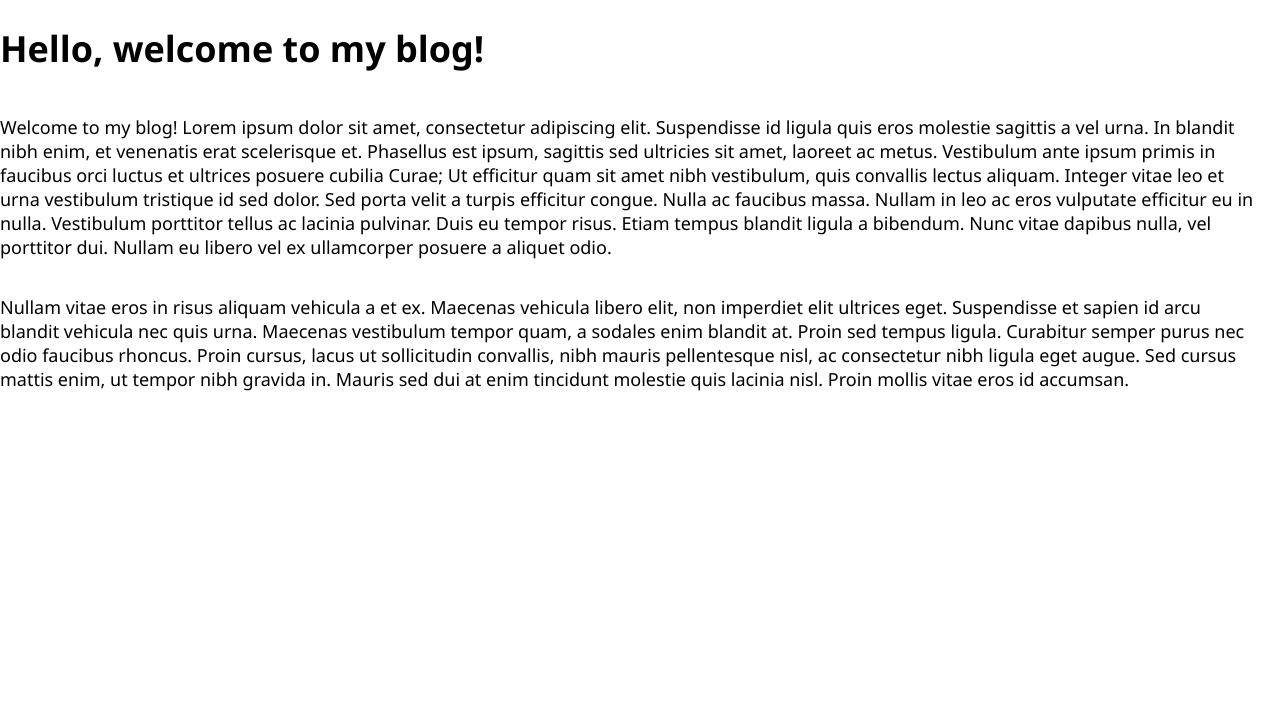
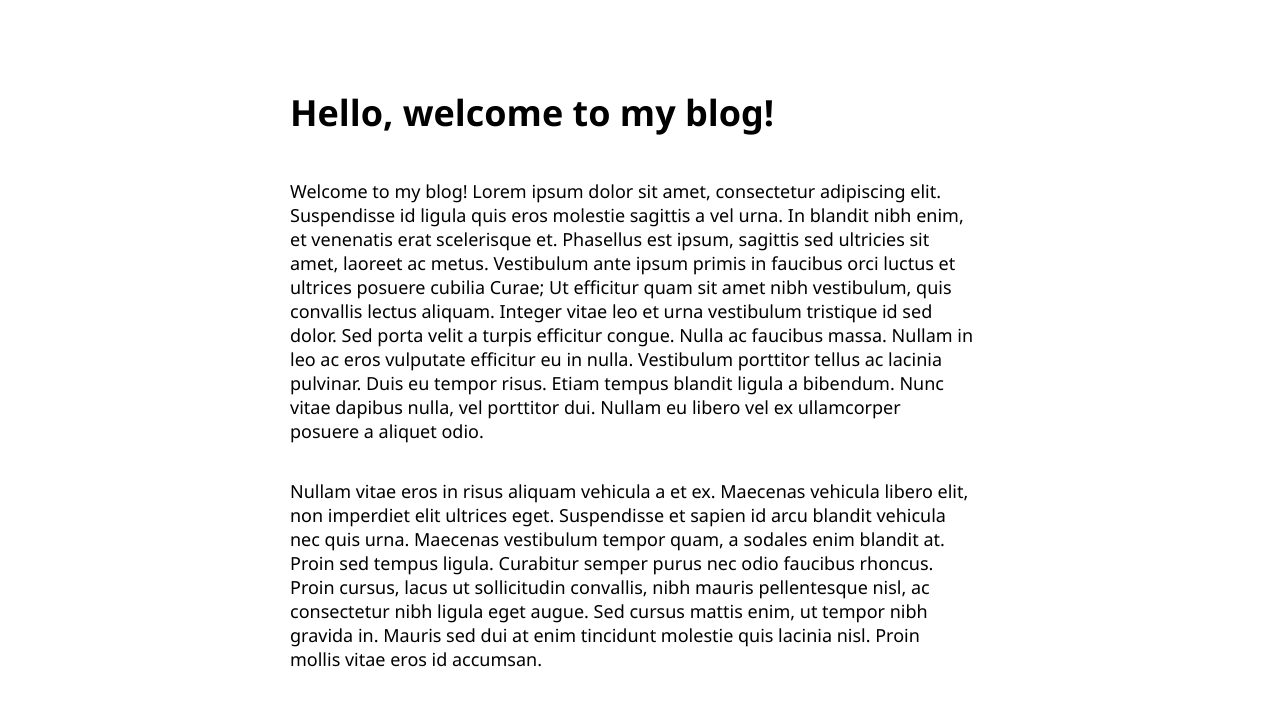
Before and after one commit to debjohnson33/my-blog, a React (Create React App) app: page / in a window 1280 px wide. Shown: the top 706 px of the page. Built offline with nearby package versions, Linux system fonts and the light colour scheme.

Commit message:
Makes routes for About/Article/ArticlesList

```diff
--- a/src/App.js
+++ b/src/App.js
@@ -2,12 +2,21 @@ import React, { Component } from 'react';
 import { BrowserRouter as Router, Route } from 'react-router-dom';
 import './App.css';
 import HomePage from './pages/HomePage';
+import AboutPage from './pages/AboutPage';
+import ArticlesList from './pages/ArticlesList';
+import ArticlePage from './pages/ArticlePage';
 
 function App() {
   return (
     <Router>
       <div className="App">
-        <Route path='/' component={HomePage} exact />
+        <div id="page-body">
+          <Route path='/' component={HomePage} exact />
+          <Route path='/about' component={AboutPage} />
+          <Route path='/articles-list' component={ArticlesList} />
+          <Route path='/article' component={ArticlePage} />
+        </div>
+
       </div>
     </Router>
   );
```
